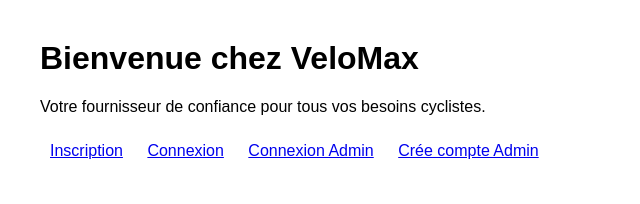
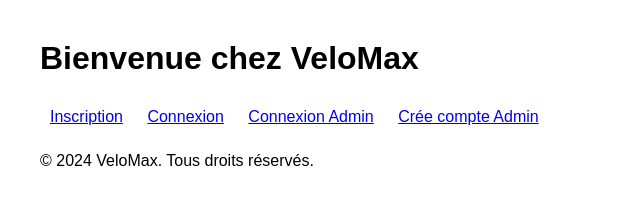
Before and after one commit to NassimDevNum/VeloMax, a website: page public/index.html in a window 1280 px wide. Shown: the whole page, without its empty margins (0-640 px from the left). Drawn offline with Linux system fonts and the light colour scheme.

Commit message:
header & footer

```diff
--- a/index.js
+++ b/index.js
@@ -241,11 +241,6 @@ app.post('/api/clients/edit/:id', (req, res) => {
     });
 });
 
-
-
-
-
-
 // fin ici
 app.listen(port, () => {
     console.log(`Serveur est en ligne sur le port ${port}!`);
--- a/public/index.html
+++ b/public/index.html
@@ -1,19 +1,27 @@
 <!DOCTYPE html>
+
 <html lang="fr">
+
 <head>
+
     <meta charset="UTF-8">
     <title>Bienvenue chez VeloMax</title>
     <style>
         body { font-family: Arial, sans-serif; margin: 40px; }
         a { display: inline-block; margin: 10px; }
     </style>
+
 </head>
+
 <body>
-    <h1>Bienvenue chez VeloMax</h1>
-    <p>Votre fournisseur de confiance pour tous vos besoins cyclistes.</p>
-    <a href="/inscriptionClient.html">Inscription</a>
-    <a href="/connexion.html">Connexion</a>
-    <a href="/connexionAdmin.html">Connexion Admin</a>
-    <a href="/inscriptionAdmin.html">Crée compte Admin</a>
+
+    <header></header>
+
+
+
+    <footer></footer>
+
+    <script src="js/script1.js"></script>
+
 </body>
 </html>
--- /dev/null
+++ b/public/js/script1.js
@@ -0,0 +1,26 @@
+console.log("Script loaded");
+
+const header = document.querySelector("header");
+const footer = document.querySelector("footer");
+
+if (header) {
+    header.innerHTML = `
+    <header>
+        <h1>Bienvenue chez VeloMax</h1>
+        <nav>
+            <a href="/inscriptionClient.html">Inscription</a>
+            <a href="/connexion.html">Connexion</a>
+            <a href="/connexionAdmin.html">Connexion Admin</a>
+            <a href="/inscriptionAdmin.html">Crée compte Admin</a>
+        </nav>
+    </header>
+    `;
+}
+
+if (footer) {
+    footer.innerHTML = `
+    <footer>
+        <p>&copy; 2024 VeloMax. Tous droits réservés.</p>
+    </footer>
+    `;
+}
```
Also changed, not shown: public/bienvenueAdmin.html (+1 -0 lines), public/connexion.html (+2 -0 lines), public/inscriptionClient.html (+11 -0 lines), script.js (added).
